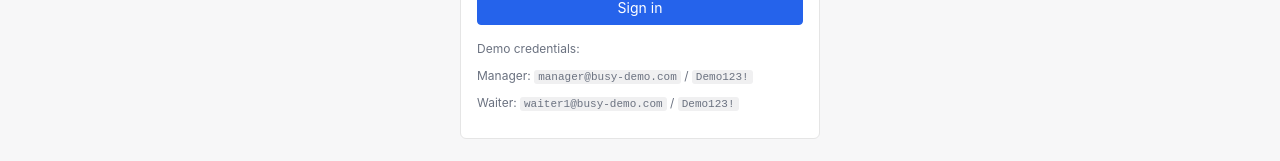
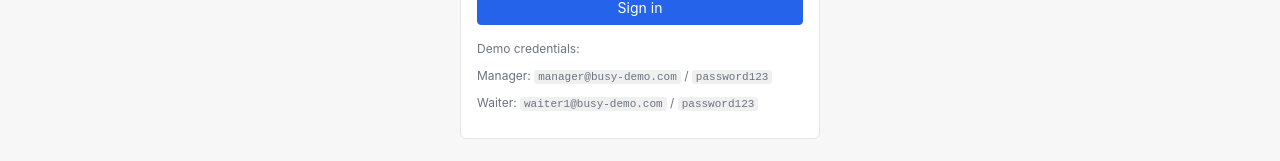
Before and after one commit to Prxnv0/restaurant-orders, a React (Vite) app in the folder frontend/: page /login in a window 1280 px wide. Shown: the part 308-469 px from the top of the page. Built offline with nearby package versions, Linux system fonts and the light colour scheme; no server answers.

Commit message:
docs: M11 complete - deployment notes, Decision 31 (SameSite cookie), estimate updates

```diff
--- a/frontend/src/pages/LoginPage.jsx
+++ b/frontend/src/pages/LoginPage.jsx
@@ -61,8 +61,8 @@ export default function LoginPage() {
 
         <div className="muted" style={{ marginTop: '16px', fontSize: '12px' }}>
           <p>Demo credentials:</p>
-          <p>Manager: <code>manager@busy-demo.com</code> / <code>Demo123!</code></p>
-          <p>Waiter: <code>waiter1@busy-demo.com</code> / <code>Demo123!</code></p>
+          <p>Manager: <code>manager@busy-demo.com</code> / <code>password123</code></p>
+          <p>Waiter: <code>waiter1@busy-demo.com</code> / <code>password123</code></p>
         </div>
       </div>
     </div>
```
Also changed, not shown: 3 other files (tests, documents, lock files or other folders).
